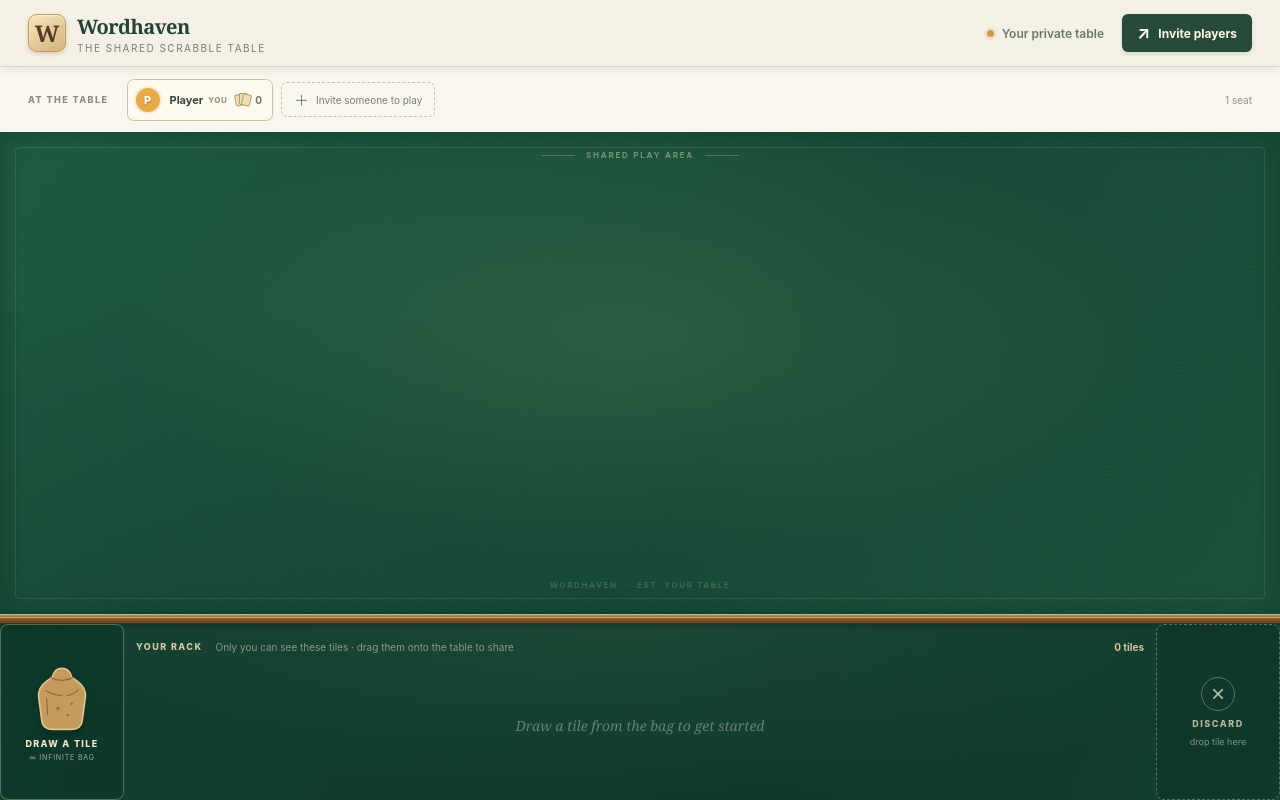
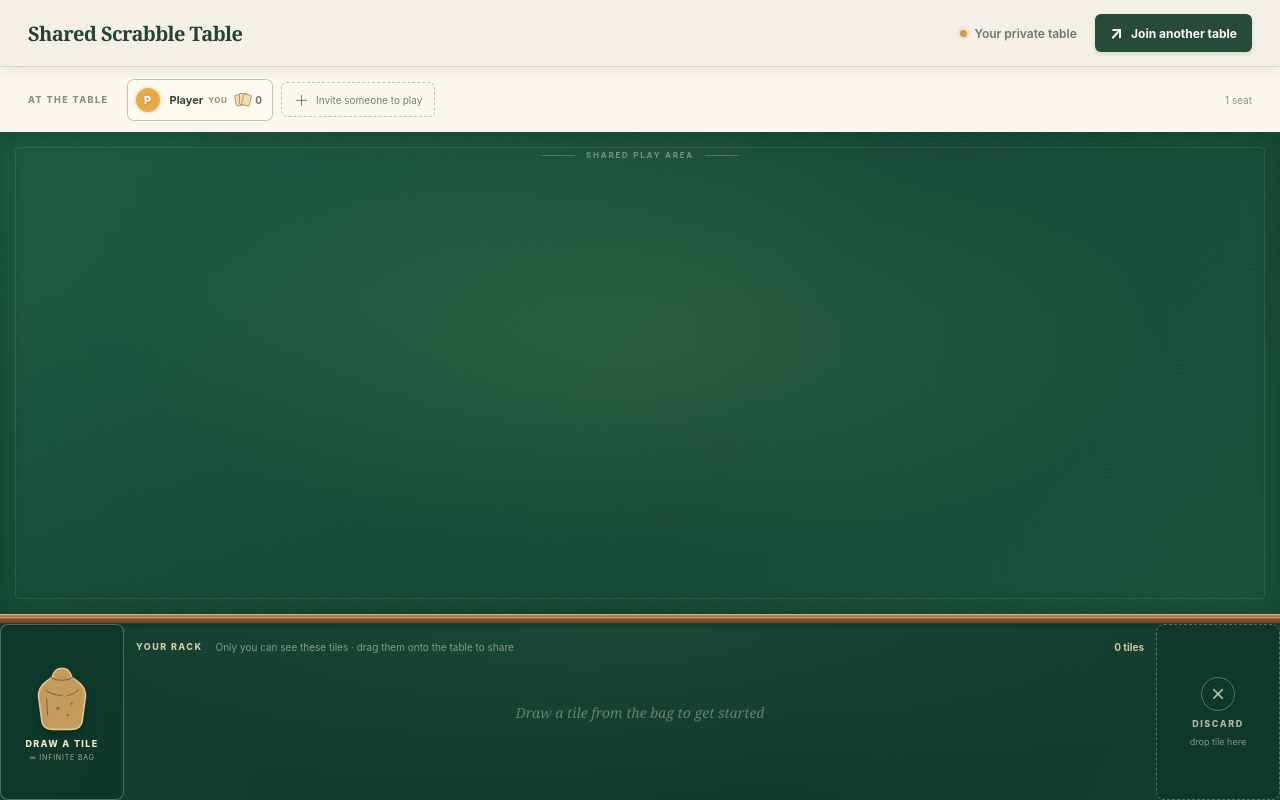
Before and after one commit to tomcorke/shared-scrabble-table, a React (Vite) app: page / in a window 1280 px wide. Built offline with nearby package versions, Linux system fonts and the light colour scheme.

Commit message:
Improve connection flow and tile placement

```diff
--- a/index.html
+++ b/index.html
@@ -8,7 +8,7 @@
       content="A shared Scrabble table for friends, powered by peer-to-peer connections"
     />
     <meta name="theme-color" content="#174b38" />
-    <title>Wordhaven — Shared Scrabble Table</title>
+    <title>Shared Scrabble Table</title>
   </head>
   <body>
     <div id="root"></div>
--- a/src/App.css
+++ b/src/App.css
@@ -20,7 +20,6 @@
   box-shadow: 0 2px 12px rgb(22 38 29 / 12%);
 }
 
-.brand-lockup,
 .topbar-actions,
 .player-card,
 .player-tile-count,
@@ -30,45 +29,15 @@
   align-items: center;
 }
 
-.brand-lockup {
-  gap: 11px;
+.app-title {
   color: #234336;
 }
 
-.brand-mark {
-  display: grid;
-  width: 38px;
-  height: 38px;
-  place-items: center;
-  border: 1px solid #bd9960;
-  border-radius: 9px;
-  color: #553d24;
-  background: linear-gradient(145deg, #f7e7bd, #d4b178);
-  box-shadow:
-    inset 0 1px 2px rgb(255 255 255 / 70%),
-    0 2px 4px rgb(59 46 25 / 18%);
-  font-family: Georgia, "Times New Roman", serif;
-  font-size: 23px;
-  font-weight: 700;
-}
-
-.brand-lockup h1,
-.brand-lockup p {
+.app-title h1 {
   margin: 0;
-}
-
-.brand-lockup h1 {
   font-family: Georgia, "Times New Roman", serif;
   font-size: 20px;
   letter-spacing: -0.03em;
-}
-
-.brand-lockup p {
-  margin-top: 2px;
-  color: #738075;
-  font-size: 10px;
-  letter-spacing: 0.15em;
-  text-transform: uppercase;
 }
 
 .topbar-actions {
@@ -485,22 +454,6 @@
   font-size: 9px;
 }
 
-.felt-stamp {
-  position: absolute;
-  right: 50%;
-  bottom: 24px;
-  color: rgb(230 222 192 / 20%);
-  font-size: 8px;
-  font-weight: 700;
-  letter-spacing: 0.2em;
-  transform: translateX(50%);
-  white-space: nowrap;
-}
-
-.stamp-separator {
-  padding: 0 4px;
-}
-
 .scrabble-tile {
   position: absolute;
   z-index: 2;
@@ -509,6 +462,7 @@
   height: clamp(52px, 5.4vw, 66px);
   padding: 0;
   border: 1px solid #b79866;
+  border-bottom: 4px solid #a17d4b;
   border-radius: 6px;
   color: #49361f;
   background: linear-gradient(145deg, #fff2ce 0%, #f0dcae 58%, #dfc28d 100%);
@@ -543,15 +497,13 @@
 
 .tile-drop-shadow {
   position: fixed;
-  z-index: 19;
+  z-index: 1;
   width: clamp(42px, 4.2vw, 55px);
   height: clamp(52px, 5.4vw, 66px);
-  border: 1px solid rgb(230 213 174 / 75%);
+  border: 1px solid rgb(0 0 0 / 24%);
   border-radius: 6px;
-  background: rgb(238 220 181 / 24%);
-  box-shadow:
-    0 4px 9px rgb(0 0 0 / 28%),
-    inset 0 1px 1px rgb(255 255 255 / 30%);
+  background: rgb(0 0 0 / 24%);
+  box-shadow: 0 5px 9px rgb(0 0 0 / 30%);
   pointer-events: none;
   transform: none;
 }
@@ -613,7 +565,7 @@
 
 .wood-rail {
   position: relative;
-  z-index: 3;
+  z-index: 1;
   height: 10px;
   flex: 0 0 10px;
   border-top: 1px solid #d6b67f;
@@ -645,6 +597,7 @@
 }
 
 .private-area {
+  position: relative;
   display: flex;
   min-width: 0;
   flex: 1;
@@ -654,6 +607,8 @@
 }
 
 .rack-heading {
+  position: relative;
+  z-index: 1;
   min-height: 23px;
   justify-content: space-between;
   gap: 12px;
@@ -681,10 +636,10 @@
 }
 
 .hand-space {
-  position: relative;
-  min-height: 0;
-  flex: 1;
-  overflow: hidden;
+  position: absolute;
+  z-index: 2;
+  inset: 0;
+  overflow: visible;
 }
 
 .empty-rack {
@@ -777,14 +732,6 @@
   line-height: 1.5;
 }
 
-.dialog-header .dialog-eyebrow {
-  margin: 0 0 6px;
-  color: #a18d64;
-  font-size: 9px;
-  font-weight: 800;
-  letter-spacing: 0.16em;
-}
-
 .close-dialog {
   width: 32px;
   height: 32px;
@@ -856,6 +803,10 @@
   line-height: 1.45;
 }
 
+.setup-dialog textarea[readonly] {
+  background: #f2efe7;
+}
+
 .setup-dialog input:focus-visible,
 .setup-dialog textarea:focus-visible {
   outline: 2px solid #71967a;
@@ -882,6 +833,17 @@
   display: grid;
   gap: 12px;
   margin-top: 14px;
+}
+
+.invite-offer {
+  margin-top: 10px;
+}
+
+.invite-offer summary {
+  color: #586557;
+  cursor: pointer;
+  font-size: 11px;
+  font-weight: 700;
 }
 
 .invite-card {
@@ -956,22 +918,8 @@
     padding: 0 14px;
   }
 
-  .brand-mark {
-    width: 32px;
-    height: 32px;
-    font-size: 20px;
-  }
-
-  .brand-lockup {
-    gap: 8px;
-  }
-
-  .brand-lockup h1 {
+  .app-title h1 {
     font-size: 17px;
-  }
-
-  .brand-lockup p {
-    font-size: 8px;
   }
 
   .topbar-actions {
@@ -1102,11 +1050,6 @@
     bottom: 3px;
     font-size: 9px;
   }
-
-  .felt-stamp {
-    bottom: 15px;
-    font-size: 7px;
-  }
 }
 
 @media (width <= 420px) {
@@ -1114,8 +1057,8 @@
     padding: 0 9px;
   }
 
-  .brand-lockup p {
-    letter-spacing: 0.08em;
+  .app-title h1 {
+    font-size: 13px;
   }
 
   .connection-pill {
--- a/src/App.tsx
+++ b/src/App.tsx
@@ -682,6 +682,7 @@ function App() {
       setGame(message.state);
       setRemoteDragPreviews({});
       setConnectionState("connected");
+      setSetupOpen(false);
     } else if (message.type === "snapshot") {
       gameRef.current = message.state;
       setGame(message.state);
@@ -707,15 +708,26 @@ function App() {
     hostPeersRef.current.clear();
   };
 
-  useEffect(
-    () => () => {
-      closeHostConnections();
+  const closeGuestConnection = () => {
     const channel = guestChannelRef.current;
     if (channel) {
       channel.onclose = null;
       channel.close();
-      }
-      guestPeerRef.current?.close();
+      guestChannelRef.current = null;
+    }
+    const peer = guestPeerRef.current;
+    if (peer) {
+      peer.onconnectionstatechange = null;
+      peer.ondatachannel = null;
+      peer.close();
+      guestPeerRef.current = null;
+    }
+  };
+
+  useEffect(
+    () => () => {
+      closeHostConnections();
+      closeGuestConnection();
     },
     [],
   );
@@ -801,7 +813,7 @@ function App() {
     if (description.type !== "offer") throw new Error("Paste an offer here");
     savePlayerName();
     closeHostConnections();
-    guestChannelRef.current?.close();
+    closeGuestConnection();
     roleRef.current = "guest";
     setRole("guest");
     setSetupTab("join");
@@ -851,6 +863,16 @@ function App() {
       guestPeerRef.current = null;
       throw caught;
     }
+  };
+
+  const resetJoin = () => {
+    closeGuestConnection();
+    setRemoteOffer("");
+    setLocalAnswer("");
+    setConnectionState("idle");
+    setRemoteDragPreviews({});
+    setError("");
+    setNotice("");
   };
 
   const performAction = (action: Action) => {
@@ -1311,6 +1333,10 @@ function App() {
     setNotice(`${label} copied`);
   };
 
+  const canJoinAnotherTable =
+    (role === "host" && game.players.length === 1 && invites.length === 0) ||
+    (role === "guest" &&
+      ["idle", "failed", "disconnected", "closed"].includes(connectionState));
   const connectionLabel =
     role === "guest"
       ? connectionState === "connected"
@@ -1333,14 +1359,8 @@ function App() {
   return (
     <main className="app-shell">
       <header className="topbar">
-        <div className="brand-lockup">
-          <span className="brand-mark" aria-hidden="true">
-            W
-          </span>
-          <div>
-            <h1>Wordhaven</h1>
-            <p>the shared scrabble table</p>
-          </div>
+        <div className="app-title">
+          <h1>Shared Scrabble Table</h1>
         </div>
         <div className="topbar-actions">
           <span
@@ -1355,12 +1375,18 @@ function App() {
             onClick={() => {
               setError("");
               setNotice("");
-              setSetupTab(role === "host" ? "host" : "join");
+              setSetupTab(
+                canJoinAnotherTable || role === "guest" ? "join" : "host",
+              );
               setSetupOpen(true);
             }}
           >
             <span aria-hidden="true">↗</span>{" "}
-            {role === "host" ? "Invite players" : "Connection"}
+            {canJoinAnotherTable
+              ? "Join another table"
+              : role === "host"
+                ? "Invite players"
+                : "Connection"}
           </button>
         </div>
       </header>
@@ -1400,7 +1426,10 @@ function App() {
             <button
               className="waiting-player"
               type="button"
-              onClick={() => setSetupOpen(true)}
+              onClick={() => {
+                setSetupTab("host");
+                setSetupOpen(true);
+              }}
             >
               <span>＋</span> Invite someone to play
             </button>
@@ -1425,10 +1454,6 @@ function App() {
           {Object.values(remoteDragPreviews).map((tile) =>
             renderTile(tile, true),
           )}
-        </div>
-
-        <div className="felt-stamp" aria-hidden="true">
-          WORDHAVEN <span className="stamp-separator">·</span> EST. YOUR TABLE
         </div>
       </section>
 
@@ -1542,8 +1567,7 @@ function App() {
           >
             <header className="dialog-header">
               <div>
-                <p className="dialog-eyebrow">A TABLE FOR EVERYONE</p>
-                <h2 id="setup-title">Bring your people in</h2>
+                <h2 id="setup-title">Connect to a table</h2>
                 <p>
                   Connect directly between browsers. No account or server
                   needed.
@@ -1622,6 +1646,11 @@ function App() {
                           {invite.status}
                         </span>
                       </div>
+                      <details
+                        className="invite-offer"
+                        open={invite.status !== "connected"}
+                      >
+                        <summary>Invite code</summary>
                         <label>
                           Send this offer to your friend
                           <textarea readOnly rows={3} value={invite.offer} />
@@ -1635,6 +1664,7 @@ function App() {
                         >
                           Copy invite
                         </button>
+                      </details>
                       {invite.status !== "connected" && (
                         <>
                           <label>
@@ -1670,12 +1700,24 @@ function App() {
               </div>
             ) : (
               <div className="join-panel">
-                {role === "guest" && localAnswer ? (
+                <p className="setup-instructions">
+                  {localAnswer
+                    ? "Send the answer code below to the table host. Keep this page open while they connect you."
+                    : "Paste the invite code from the table host. Your connection is direct and peer-to-peer."}
+                </p>
+                <label>
+                  Host invite code
+                  <textarea
+                    rows={5}
+                    value={remoteOffer}
+                    readOnly={Boolean(localAnswer)}
+                    onChange={(event) => setRemoteOffer(event.target.value)}
+                    spellCheck={false}
+                    placeholder="Paste invite code"
+                  />
+                </label>
+                {localAnswer ? (
                   <>
-                    <p className="setup-instructions">
-                      Send this answer code to the table host. Keep this page
-                      open while they connect you.
-                    </p>
                     <label>
                       Your answer code
                       <textarea readOnly rows={5} value={localAnswer} />
@@ -1697,23 +1739,17 @@ function App() {
                         ? "You are at the table"
                         : "Waiting for the host to apply your answer"}
                     </p>
+                    {connectionState !== "connected" && (
+                      <button
+                        className="secondary-action"
+                        type="button"
+                        onClick={resetJoin}
+                      >
+                        Start over
+                      </button>
+                    )}
                   </>
                 ) : (
-                  <>
-                    <p className="setup-instructions">
-                      Paste the invite code from the table host. Your connection
-                      is direct and peer-to-peer.
-                    </p>
-                    <label>
-                      Host invite code
-                      <textarea
-                        rows={5}
-                        value={remoteOffer}
-                        onChange={(event) => setRemoteOffer(event.target.value)}
-                        spellCheck={false}
-                        placeholder="Paste invite code"
-                      />
-                    </label>
                   <button
                     className="primary-action"
                     type="button"
@@ -1722,7 +1758,6 @@ function App() {
                   >
                     Create answer
                   </button>
-                  </>
                 )}
               </div>
             )}
--- a/src/game.ts
+++ b/src/game.ts
@@ -103,7 +103,7 @@ const TILE_WIDTH = 55;
 const TILE_HEIGHT = 66;
 export const MAX_POSITION_OFFSET = 10_000;
 
-function overlapsRackTile(
+function rackTileOverlapDepth(
   position: { x: number; y: number },
   rotation: number,
   tile: Tile,
@@ -119,7 +119,8 @@ function overlapsRackTile(
   const deltaX = position.x - tile.x;
   const deltaY = position.y - tile.y;
 
-  return axes.every((axis) => {
+  let overlapDepth = Infinity;
+  for (const axis of axes) {
     const distance = Math.abs(deltaX * axis.x + deltaY * axis.y);
     const radius = (angle: number) => {
       const cosine = Math.cos(angle);
@@ -129,11 +130,14 @@ function overlapsRackTile(
         (TILE_HEIGHT / 2 + 1) * Math.abs(-sine * axis.x + cosine * axis.y)
       );
     };
-    return distance < radius(radians) + radius(otherRadians);
-  });
+    const overlap = radius(radians) + radius(otherRadians) - distance;
+    if (overlap <= 0) return 0;
+    overlapDepth = Math.min(overlapDepth, overlap);
+  }
+  return overlapDepth;
 }
 
-// ponytail: 64 random tries then least-overlap; add spatial packing if dense racks still collide.
+// ponytail: coarse center-out rings then least-penetration fallback; use finer packing if dense racks still collide.
 export function findRackPosition(
   tiles: Tile[],
   ownerId: string,
@@ -152,25 +156,74 @@ export function findRackPosition(
   const halfWidth = (TILE_WIDTH * cosine + TILE_HEIGHT * sine) / 2 + 1;
   const halfHeight = (TILE_WIDTH * sine + TILE_HEIGHT * cosine) / 2 + 1;
   const horizontalSpan = Math.min(
-    Math.max(viewportWidth / 3, 600),
+    viewportWidth,
     Math.max(0, rackWidth - halfWidth * 2),
   );
   const verticalSpan = Math.max(0, rackHeight - halfHeight * 2);
   let bestPosition = { x: 0, y: 0 };
-  let bestOverlap = Infinity;
+  let bestPenetration = Infinity;
+  const consider = (position: { x: number; y: number }) => {
+    const penetration = rackTiles.reduce(
+      (total, tile) => total + rackTileOverlapDepth(position, rotation, tile),
+      0,
+    );
+    if (penetration === 0) return true;
+    if (penetration < bestPenetration) {
+      bestPosition = position;
+      bestPenetration = penetration;
+    }
+    return false;
+  };
+  const horizontalRadius = horizontalSpan / 2;
+  const verticalRadius = verticalSpan / 2;
+  const radialStep = TILE_WIDTH / 3;
 
-  for (let attempt = 0; attempt < 64; attempt++) {
+  if (horizontalRadius === 0 || verticalRadius === 0) {
+    const maxRadius = Math.max(horizontalRadius, verticalRadius);
+    for (let ring = 0; ring <= Math.ceil(maxRadius / radialStep); ring++) {
+      const baseRadius = Math.min(maxRadius, ring * radialStep);
+      const radius =
+        ring === 0 || baseRadius === maxRadius
+          ? baseRadius
+          : baseRadius + (random() - 0.5) * radialStep * 0.4;
+      const directions =
+        radius === 0 ? [1] : random() < 0.5 ? [-1, 1] : [1, -1];
+      for (const direction of directions) {
+        const position =
+          horizontalRadius === 0
+            ? { x: 0, y: direction * radius }
+            : { x: direction * radius, y: 0 };
+        if (consider(position)) return position;
+      }
+    }
+    return bestPosition;
+  }
+
+  const maxRadius = Math.hypot(horizontalRadius, verticalRadius);
+  for (let ring = 0; ring <= Math.ceil(maxRadius / radialStep); ring++) {
+    const baseRadius = Math.min(maxRadius, ring * radialStep);
+    const radius =
+      ring === 0 || baseRadius === maxRadius
+        ? baseRadius
+        : baseRadius + (random() - 0.5) * radialStep * 0.4;
+    const pointCount =
+      radius === 0
+        ? 1
+        : Math.max(6, Math.ceil((2 * Math.PI * radius) / (TILE_WIDTH / 2)));
+    const phase = random() * 2 * Math.PI;
+
+    for (let point = 0; point < pointCount; point++) {
+      const angle = phase + (point * 2 * Math.PI) / pointCount;
       const position = {
-      x: (random() - 0.5) * horizontalSpan,
-      y: (random() - 0.5) * verticalSpan,
+        x: Math.cos(angle) * radius,
+        y: Math.sin(angle) * radius,
       };
-    const overlap = rackTiles.filter((tile) =>
-      overlapsRackTile(position, rotation, tile),
-    ).length;
-    if (overlap === 0) return position;
-    if (overlap < bestOverlap) {
-      bestPosition = position;
-      bestOverlap = overlap;
+      if (
+        Math.abs(position.x) > horizontalRadius ||
+        Math.abs(position.y) > verticalRadius
+      )
+        continue;
+      if (consider(position)) return position;
     }
   }
 
@@ -321,10 +374,10 @@ export function moveTile(
   if (destination === "discard")
     return tiles.filter((item) => item.id !== tileId);
 
-  return tiles.map((item) =>
-    item.id === tileId
-      ? {
-          ...item,
+  return [
+    ...tiles.filter((item) => item.id !== tileId),
+    {
+      ...tile,
       zone: destination,
       x: Math.max(-MAX_POSITION_OFFSET, Math.min(MAX_POSITION_OFFSET, x)),
       y: Math.max(-MAX_POSITION_OFFSET, Math.min(MAX_POSITION_OFFSET, y)),
@@ -332,7 +385,6 @@ export function moveTile(
         -MAX_TILE_ROTATION,
         Math.min(MAX_TILE_ROTATION, rotation ?? tile.rotation),
       ),
+    },
+  ];
 }
-      : item,
-  );
-}
```
Also changed, not shown: 2 other files (tests, documents, lock files or other folders). Lines whose indentation alone changed are shown as unchanged.
